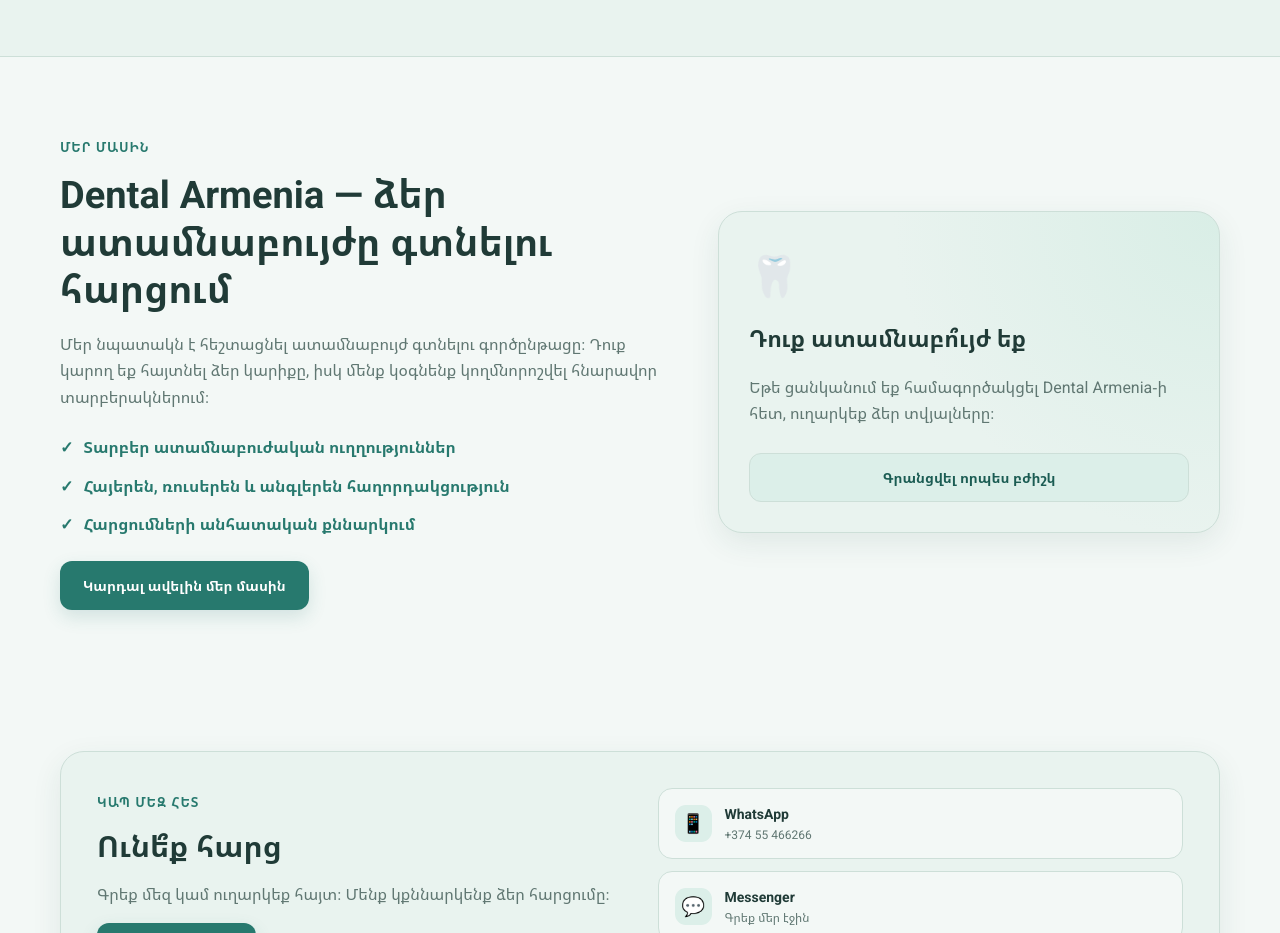
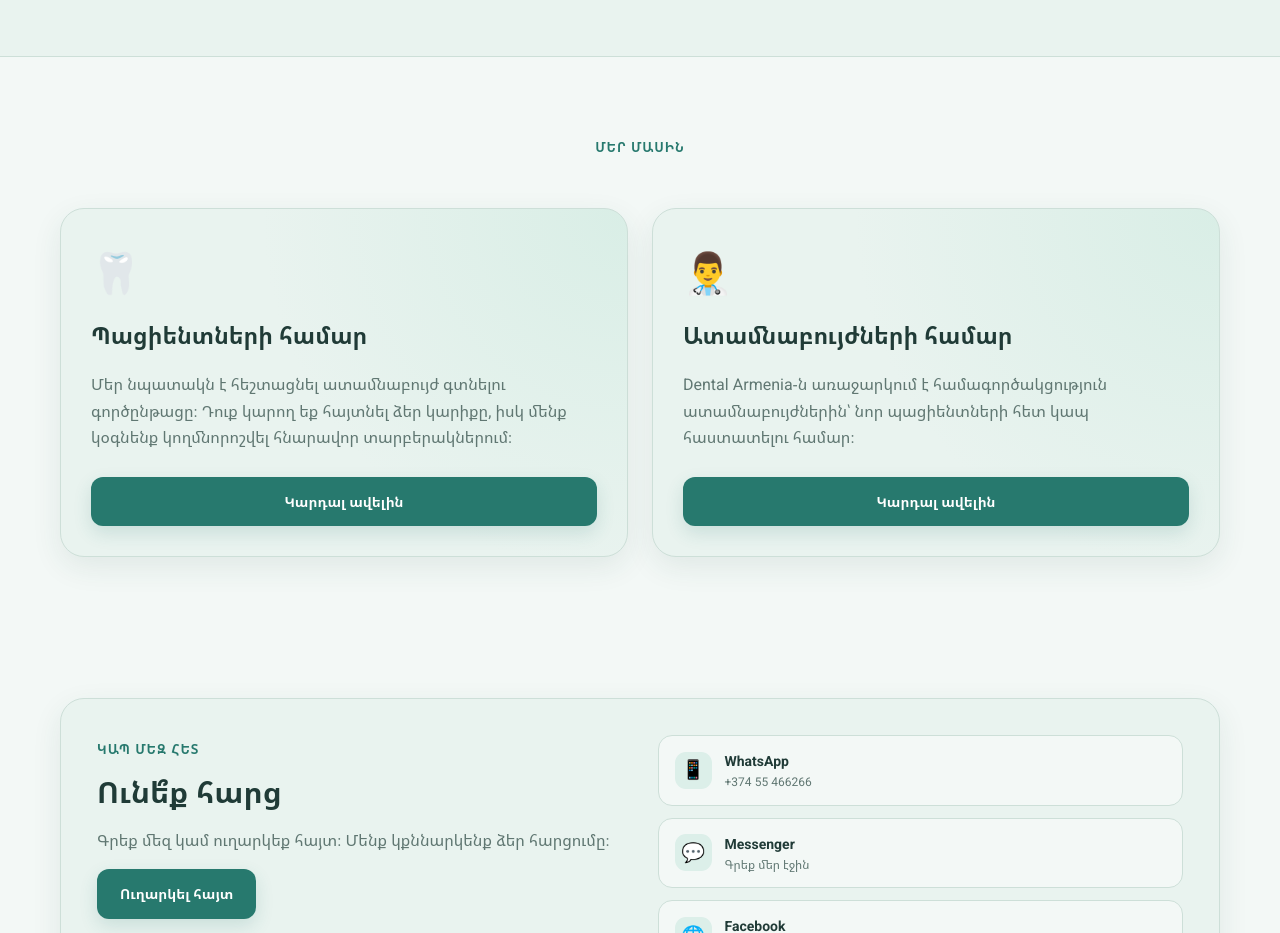
Before and after one commit to dentalarmenia1-jpg/dental-armenia, a plain HTML site: page index.html in a window 1280 px wide. Shown: the part 2560-3493 px from the top of the page. Drawn offline with Linux system fonts and the light colour scheme; a script that the page names is missing.

Commit message:
Update index.html

```diff
--- a/index.html
+++ b/index.html
@@ -534,12 +534,19 @@
 
     /* ABOUT / CTA */
 
+
 .about-grid {
   display: grid;
-      grid-template-columns: 1.1fr 0.9fr;
-      align-items: center;
-      gap: 45px;
-    }
+  grid-template-columns: repeat(2, minmax(0, 1fr));
+  align-items: stretch;
+  gap: 24px;
+}
+
+.about-grid > .about-panel {
+  width: 100%;
+  box-sizing: border-box;
+}
+
 
     .about-copy h2 {
       margin: 0 0 18px;
@@ -883,6 +890,11 @@
     @media (max-width: 760px) {
       .container {
         width: min(100% - 30px, 600px);
+      }
+
+      .about-grid {
+        grid-template-columns: 1fr;
+        gap: 20px;
       }
 
       .section {
@@ -1480,66 +1492,74 @@
       </div>
     </section>
 
+
 <!-- ABOUT -->
 <section class="section" id="about">
-      <div class="container about-grid">
-
-        <div class="about-copy">
+  <div class="container">
+    <div class="section-heading">
       <span class="eyebrow" data-i18n="aboutEyebrow">Մեր մասին</span>
-
-          <h2 data-i18n="aboutTitle">
-            Dental Armenia — ձեր ատամնաբույժը գտնելու հարցում
-          </h2>
-
-          <p data-i18n="aboutText">
+    </div>
+
+    <div class="about-grid">
+
+      <!-- PATIENT CARD -->
+      <article class="about-panel">
+        <div class="panel-icon">🦷</div>
+        <h3>Պացիենտների համար</h3>
+        <p>
           Մեր նպատակն է հեշտացնել ատամնաբույժ գտնելու գործընթացը։
           Դուք կարող եք հայտնել ձեր կարիքը, իսկ մենք կօգնենք
           կողմնորոշվել հնարավոր տարբերակներում։
         </p>
-
-          <ul class="about-points">
-            <li>
-              <span>✓</span>
-              <span data-i18n="aboutPoint1">Տարբեր ատամնաբուժական ուղղություններ</span>
-            </li>
-            <li>
-              <span>✓</span>
-              <span data-i18n="aboutPoint2">Հայերեն, ռուսերեն և անգլերեն հաղորդակցություն</span>
-            </li>
-            <li>
-              <span>✓</span>
-              <span data-i18n="aboutPoint3">Հարցումների անհատական քննարկում</span>
-            </li>
-          </ul>
-
-
         <button
           class="btn btn-primary"
           type="button"
-  onclick="document.getElementById('about-more').hidden = !document.getElementById('about-more').hidden"
->
-  Կարդալ ավելին մեր մասին
+          onclick="toggleAboutCard('patient-more')"
+          aria-expanded="false"
+          aria-controls="patient-more">
+          Կարդալ ավելին
         </button>
-
-        </div>
-
-        <aside class="about-panel">
-          <div class="panel-icon">🦷</div>
-          <h3 data-i18n="panelTitle">Դուք ատամնաբո՞ւյժ եք</h3>
-          <p data-i18n="panelText">
-            Եթե ցանկանում եք համագործակցել Dental Armenia-ի հետ,
-            ուղարկեք ձեր տվյալները։
+        <div id="patient-more" hidden>
+          <p>
+            Մենք օգնում ենք կողմնորոշվել ատամնաբուժական տարբեր
+            ուղղություններում և կապ հաստատել համապատասխան մասնագետի հետ։
           </p>
+          <p>Կարող եք գրել հայերեն, ռուսերեն կամ անգլերեն։</p>
+        </div>
+      </article>
+
+      <!-- DENTIST CARD -->
+      <article class="about-panel">
+        <div class="panel-icon">👨‍⚕️</div>
+        <h3>Ատամնաբույժների համար</h3>
+        <p>
+          Dental Armenia-ն առաջարկում է համագործակցություն
+          ատամնաբույժներին՝ նոր պացիենտների հետ կապ հաստատելու համար։
+        </p>
+        <button
+          class="btn btn-primary"
+          type="button"
+          onclick="toggleAboutCard('dentist-more')"
+          aria-expanded="false"
+          aria-controls="dentist-more">
+          Կարդալ ավելին
+        </button>
+        <div id="dentist-more" hidden>
+          <p>
+            Ներկայացրեք ձեր տվյալները՝ համագործակցության հնարավորությունները
+            քննարկելու համար։
+          </p>
+          <p>Գրանցումն անվճար է։</p>
           <button
             class="btn btn-secondary"
             type="button"
-            onclick="openDoctorRegistration()"
-            data-i18n="doctorButton"
-          >
+            onclick="openDoctorRegistration()">
             Գրանցվել որպես բժիշկ
           </button>
-        </aside>
-
+        </div>
+      </article>
+
+    </div>
   </div>
 </section>
 
@@ -2287,6 +2307,24 @@
       }
     }
 
+function toggleAboutCard(cardId) {
+  const content = document.getElementById(cardId);
+  if (!content) return;
+
+  const button = document.querySelector(
+    '[aria-controls="' + cardId + '"]'
+  );
+
+  const isOpening = content.hidden;
+  content.hidden = !isOpening;
+
+  if (button) {
+    button.setAttribute("aria-expanded", String(isOpening));
+    button.textContent = isOpening ? "Փակել" : "Կարդալ ավելին";
+  }
+}
+
+
     function closeModal(modalId) {
       const modal = document.getElementById(modalId);
       if (!modal) return;
```
Lines whose indentation alone changed are shown as unchanged.
